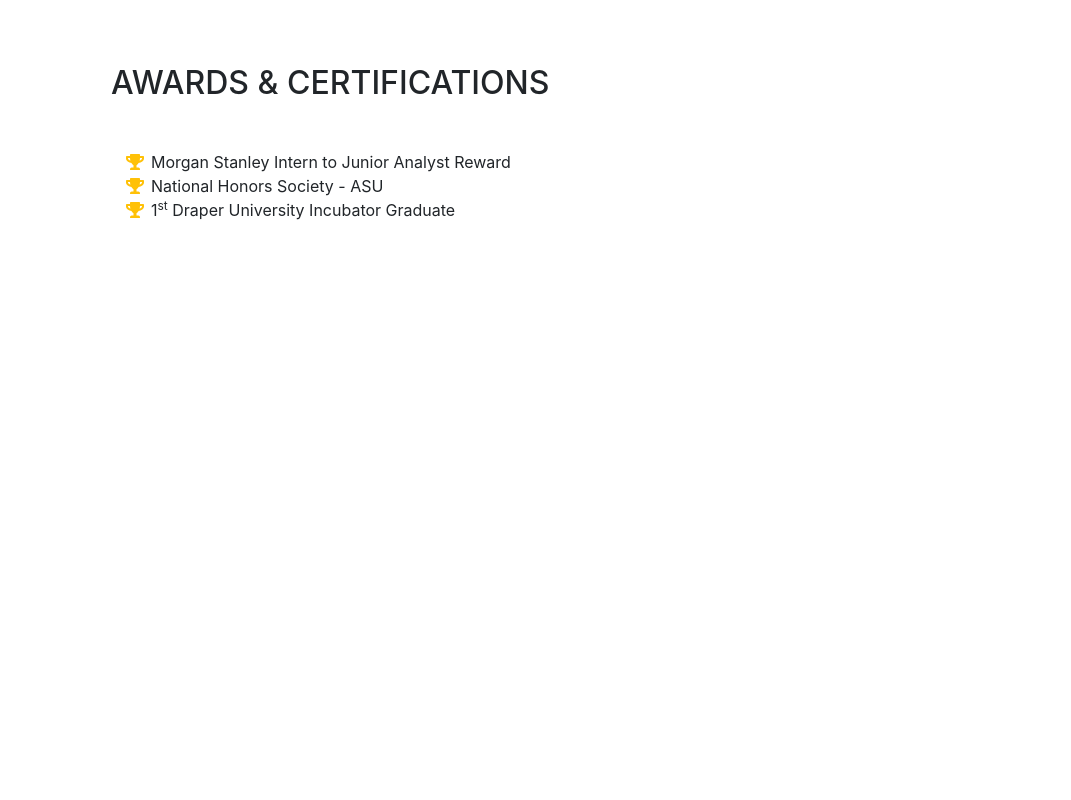
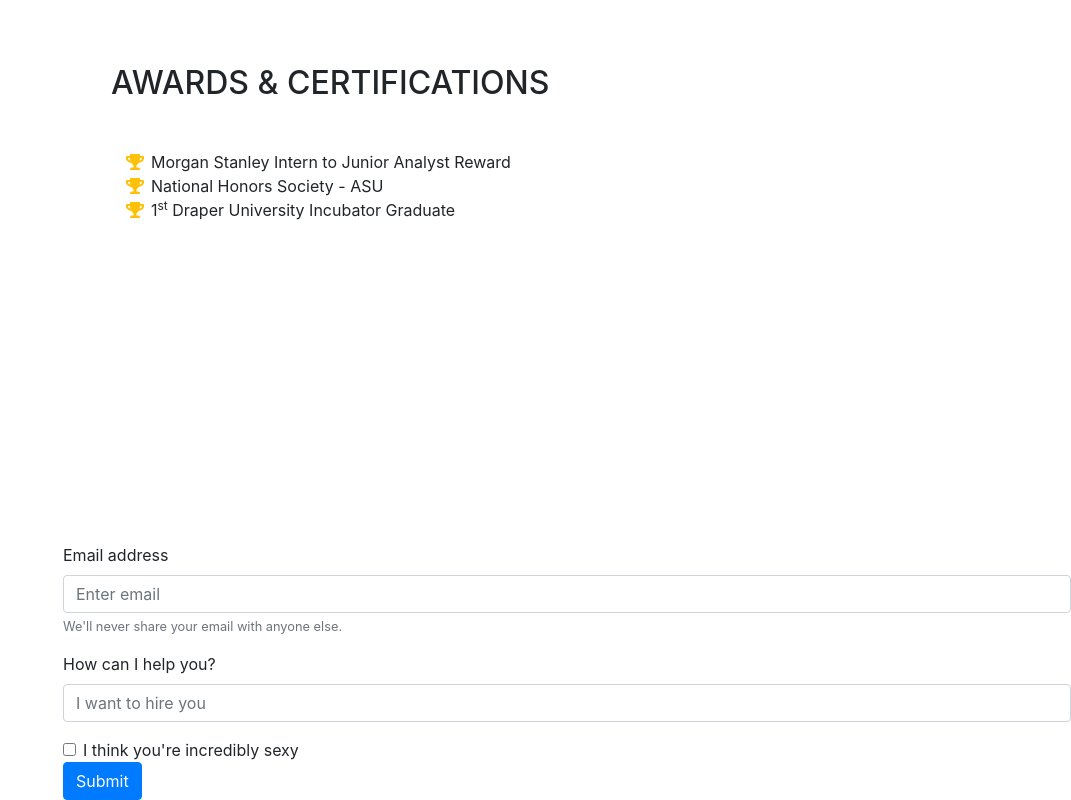
Before and after one commit to iamhike/iamhike.github.io, a website with bundled scripts: page index.html in a window 1280 px wide. Shown: the part 4262-5062 px from the top of the page, without its empty margins (209-1280 px from the left). Before the commit the page ends 4805 px from the top, so only its background shows below. Built offline with nearby package versions, Linux system fonts and the light colour scheme; a web font is replaced by a local one.

Commit message:
Update index.html

```diff
--- a/index.html
+++ b/index.html
@@ -7,6 +7,7 @@
     <meta name="viewport" content="width=device-width, initial-scale=1, shrink-to-fit=no">
     <meta name="description" content="">
     <meta name="author" content="">
+    <meta name="referer" content="origin">
 
     <title>Resume - Haig Alex Hovsepian</title>
 
@@ -215,6 +216,26 @@
         </div>
       </section>
 
+      <form>
+
+  <div class="form-group">
+    <label for="hhovsepi@asu.edu">Email address</label>
+    <input type="email" class="form-control" id="exampleInputEmail1" aria-describedby="emailHelp" placeholder="Enter email">
+    <small id="emailHelp" class="form-text text-muted">We'll never share your email with anyone else.</small>
+  </div>
+  <div class="form-group">
+    <label for="exampleInputPassword1">How can I help you?</label>
+    <input type="password" class="form-control" id="exampleInputPassword1" placeholder="I want to hire you">
+  </div>
+  <div class="form-check">
+    <input type="checkbox" class="form-check-input" id="exampleCheck1">
+    <label class="form-check-label" for="exampleCheck1">I think you're incredibly sexy</label>
+  </div>
+  <button type="submit" class="btn btn-primary">Submit</button>
+</form>
+<form method="POST"
+action="https://formspree.io/hhovsepi@asu.edu">
+
     </div>
 
     <!-- Bootstrap core JavaScript -->
```
